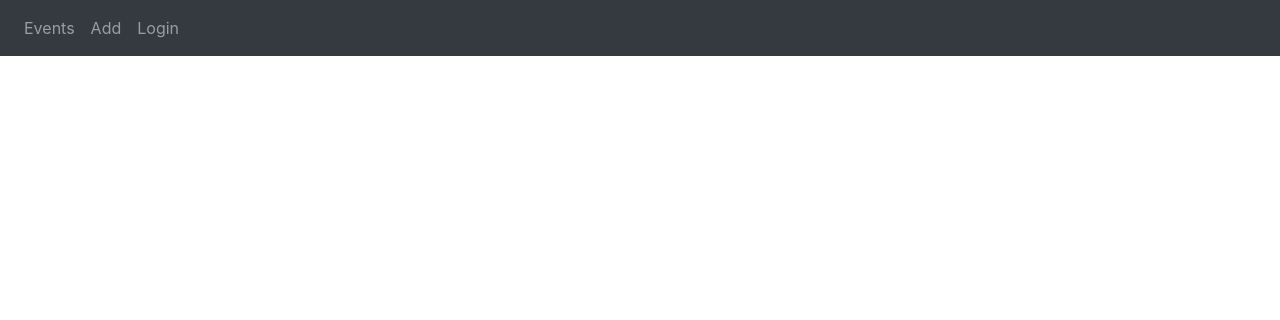
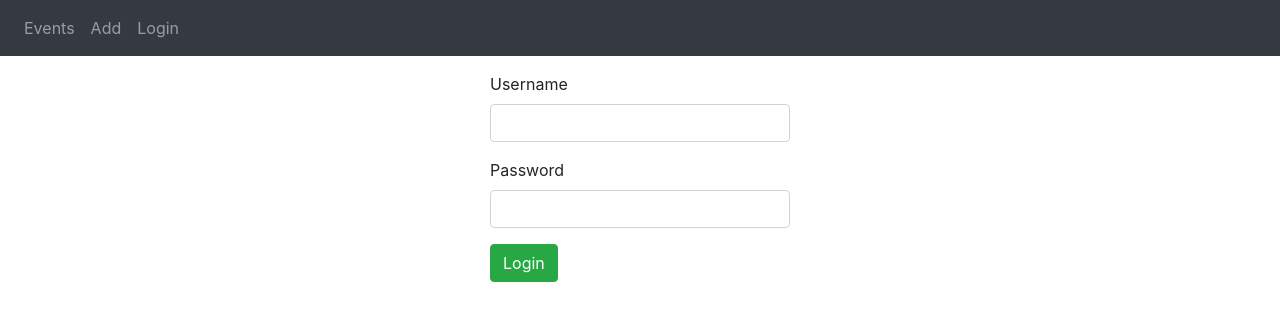
Before and after one commit to TheGodlessOne/event_service_resurs, a Vue app in the folder frontend/: page /login in a window 1280 px wide. Shown: the top 320 px of the page. Built offline with nearby package versions, Linux system fonts and the light colour scheme.

Commit message:
added links to views

```diff
--- a/frontend/src/router.js
+++ b/frontend/src/router.js
@@ -22,6 +22,16 @@ export default new Router({
       path: "/add",
       name: "add",
       component: () => import("./components/AddEvent")
-    }
+    },
+    {
+      path: "/login",
+      name: "login",
+      component: () => import("./components/UserLogin")
+    },
+    {
+      path: "/register",
+      name: "register",
+      component: () => import("./components/UserRegister")
+    },
   ]
 });
```
